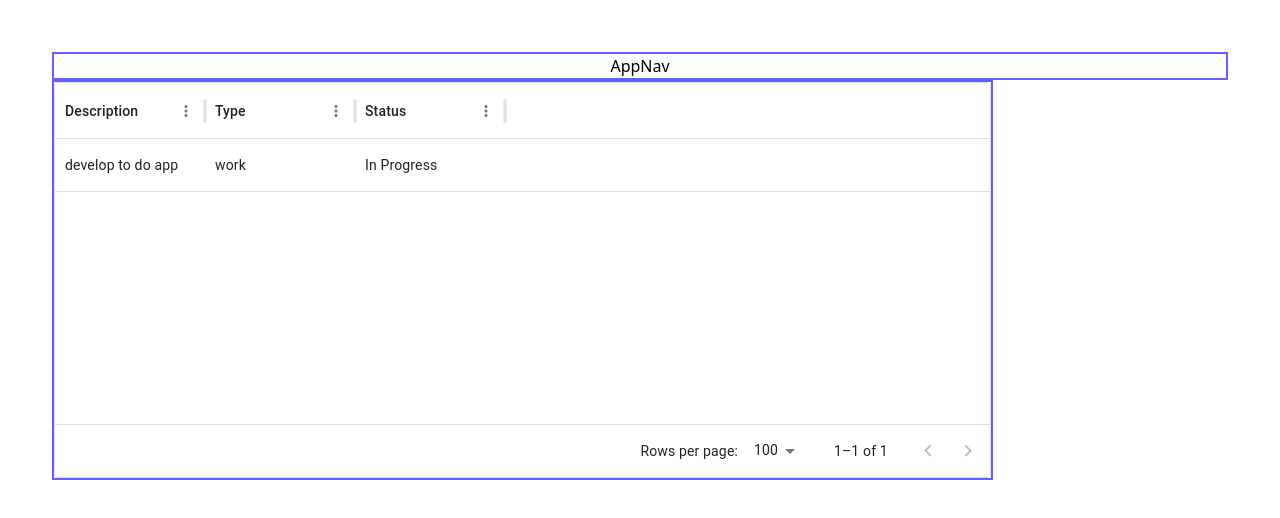
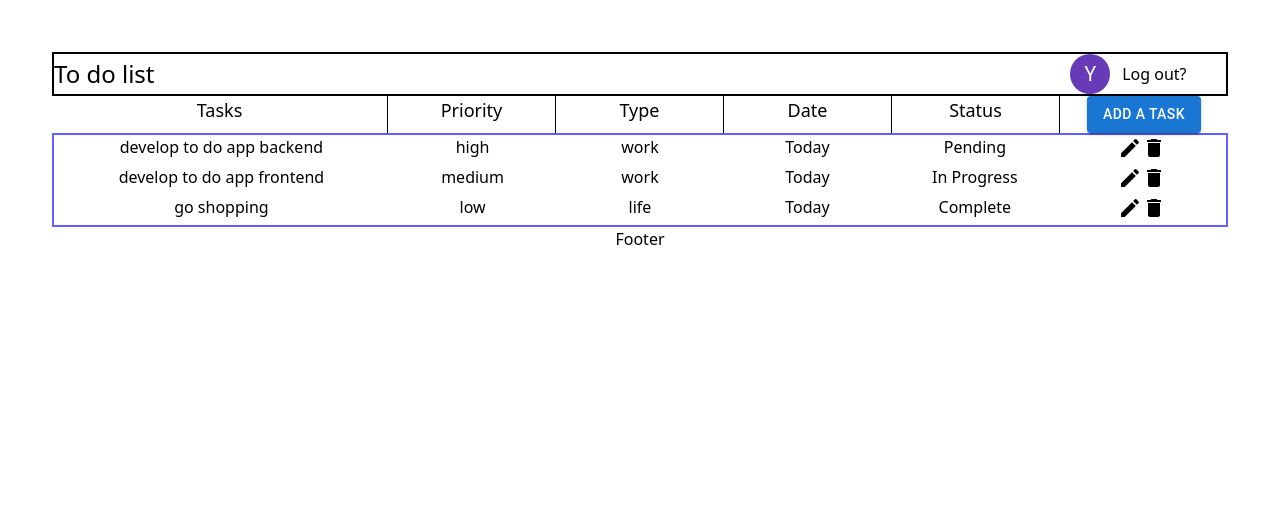
Before and after one commit to CaitlinLi123/timely, a React (Vite) app in the folder frontend/: page / in a window 1280 px wide. Shown: the top 518 px of the page. Built offline with nearby package versions, Linux system fonts and the light colour scheme.

Commit message:
feat: complete homepage layout

```diff
--- a/frontend/package.json
+++ b/frontend/package.json
@@ -12,6 +12,7 @@
   "dependencies": {
     "@emotion/react": "^11.14.0",
     "@emotion/styled": "^11.14.0",
+    "@mui/icons-material": "^6.4.7",
     "@mui/material": "^6.4.7",
     "@mui/styled-engine-sc": "^6.4.6",
     "@mui/x-data-grid": "^7.27.3",
--- /dev/null
+++ b/frontend/src/components/AddTodo.jsx
@@ -0,0 +1,36 @@
+import React from 'react'
+import DeleteIcon from '@mui/icons-material/Delete';
+import AddIcon from '@mui/icons-material/Add';
+
+export default function AddTodo() {
+  return (
+    <div className='grid grid-cols-7'>
+        <input className='col-span-2' type='text'/>
+        <div>
+            <select name="priority" id="addtodo_priority">
+                <option value="high">High</option>
+                <option value="medium">Medium</option>
+                <option value="low">Low</option>
+            </select>
+        </div>
+        <input type='text'/>
+        <input type="date" />
+        <div>
+        <select name="status" id="addtodo_status">
+            <option value="pending">Pending</option>
+            <option value="in_progress">In Progress</option>
+            <option value="complete">Complete</option>
+        </select>
+        </div>
+        <div>
+        <button className='cursor-point'>
+                <AddIcon />
+            </button>
+            <button className='cursor-point'>
+                <DeleteIcon />
+            </button>
+        </div>
+
+    </div>
+  )
+}
--- a/frontend/src/components/AppNav.jsx
+++ b/frontend/src/components/AppNav.jsx
@@ -1,7 +1,17 @@
 import React from 'react'
+import Avatar from '@mui/material/Avatar';
+import {deepPurple } from '@mui/material/colors';
 
 export default function AppNav() {
   return (
-    <div className='border-2 border-indigo-500'>AppNav</div>
+    <div className='border-2
+    grid grid-cols-6 grid-rows-1 items-center place-content-center'>
+      <div className='col-span-5 justify-self-start  text-2xl'>To do list</div>
+      {/* User Avatars: username's first letter */}
+      <div className='justify-self-center flex items-center place-content-center gap-3'>
+        <Avatar sx={{ bgcolor: deepPurple[500] }}>Y</Avatar>
+        <span className='cursor-pointer '>Log out?</span>
+      </div>
+    </div>
   )
 }
--- a/frontend/src/components/BoardBar.jsx
+++ b/frontend/src/components/BoardBar.jsx
@@ -1,19 +1,31 @@
-import React from 'react'
+import React from 'react';
+import Button from '@mui/material/Button';
 
-export default function BoardBar({todos,setTodos}) {
+export default function BoardBar({setShowAdd}) {
   const handleClick = ()=>{
+    setShowAdd(true);
+  }
+  const handleSubmit = ()=>{
     const emptyTodo =  {};
     setTodos(todos=>[...todos,emptyTodo]);
   }
+
   return (
-    <div className='flex grid grid-cols-4'>
-      <div>Tasks</div>
+    <div className='grid grid-cols-7 w-full divide-x text-lg'>
+      <div className='col-span-2'>Tasks</div>
+      <div>Priority</div>
       <div>Type</div>
+
+      <div>Date</div>
       <div>Status</div>
-      <button onClick={handleClick}
+      <div onClick={handleClick}
       className='
       cursor-pointer
-      rounded-full border-2 border-black w-[20px]  justify-items-center'>+</button>
+      justify-center'>
+      <Button variant="contained" onClick={handleClick}>
+        Add a Task
+      </Button>
+      </div>
     </div>
   )
 }
--- /dev/null
+++ b/frontend/src/components/Footer.jsx
@@ -0,0 +1,7 @@
+import React from 'react'
+
+export default function Footer() {
+  return (
+    <div>Footer</div>
+  )
+}
--- a/frontend/src/components/MainBoard.jsx
+++ b/frontend/src/components/MainBoard.jsx
@@ -2,33 +2,59 @@ import React, { useState } from 'react'
 import Todo from './Todo'
 import BoardBar from './BoardBar'
 import { DataGrid } from '@mui/x-data-grid';
+import PriorityBoard from './PriorityBoard';
 
 export default function MainBoard() {
-  const [todos, setTodos] = useState([
-    {
+  // backend will do the filtering
+  const [high,setHigh] = useState([
+      {
       "id":1,
       "type":"work",
-      "description":"develop to do app",
+      "description":"develop to do app backend",
+      "priority":"high",
+      "status":"Pending",
+      "date":"Today"},
+  ])
+
+  const [medium,setMedium] = useState([
+    {
+      "id":2,
+      "type":"work",
+      "description":"develop to do app frontend",
       "priority":"medium",
       "status":"In Progress",
-      "username":"yu"}
-  ]);
-  const columns = [
-    { field: 'description', headerName: 'Description', width: 150 },
-    { field: 'type', headerName: 'Type', width: 150 },
-    { field: 'status', headerName: 'Status', width: 150 },
-  ];
+      "date":"Today"},
+])
+
+const [low,setLow] = useState([
+  {
+    "id":3,
+    "type":"life",
+    "description":"go shopping",
+    "priority":"low",
+    "status":"Complete",
+    "date":"Today"}
+])
+  // const columns = [
+  //   { field: 'description', headerName: 'Description', width: 150 },
+  //   { field: 'type', headerName: 'Type', width: 150 },
+  //   { field: 'status', headerName: 'Status', width: 150 },
+  // ];
 
   return (
-    <div className='border-2 border-indigo-500 h-[400px] w-4/5'>
+    <div className='border-2 border-indigo-500 h-2/3 w-full'>
       {/* <BoardBar todos={todos} setTodos={setTodos}/>
       {
         todos.map(todo => (
            <Todo todo={todo}/>)
         )
       } */}
-    <DataGrid rows={todos} columns={columns}/>
-
+    {/* <DataGrid rows={todos} columns={columns}/> */}
+      {
+        [high,medium,low].map(
+          todos=><PriorityBoard todos={todos} />
+        )
+      }
 
     </div>
   )
--- /dev/null
+++ b/frontend/src/components/PriorityBoard.jsx
@@ -0,0 +1,15 @@
+import React from 'react'
+import Todo from './Todo'
+
+export default function PriorityBoard({todos}) {
+    console.log(todos);
+  return (
+    <div>
+        <ul>
+            {
+        todos.map(todo=><li><Todo todo={todo} /></li>)
+    }
+        </ul>
+       </div>
+  )
+}
--- a/frontend/src/components/Todo.jsx
+++ b/frontend/src/components/Todo.jsx
@@ -1,28 +1,31 @@
 import React, { useState } from 'react'
+import EditIcon from '@mui/icons-material/Edit';
+import DeleteIcon from '@mui/icons-material/Delete';
 
 export default function Todo({todo}) {
   const [status, setStatus] = useState(todo["status"]);
+  const handleEditClick = ()=>{
+    console.log("edit");
+  }
+  const handleDeleteClick = ()=>{
+    console.log("delete");
+  }
   return (
-    <div className='grid grid-cols-4 w-full border-3 border-black h-[30px]'>
-      <div className='flex gap-3 justify-center'>
-        {
-          "description" in todo?<input type='checkbox'></input>:""
-        }
-        {/* <input type='text' placeholder={todo["description"]} className='text-black'></input> */}
-        <div>{todo["description"]}</div>
+    <div className='grid grid-cols-7 w-full h-[30px]'>
+     <div className='col-span-2'>{todo.description}</div>
+     <div className=''>{todo.priority}</div>
+     <div className=''>{todo.type}</div>
+     <div className=''>{todo.date}</div>
+     <div className=''>{todo.status}</div>
+     <div className=''>
+      <button className='cursor-point' onClick={handleEditClick}>
+         <EditIcon />
+      </button>
+       <button className='cursor-point' onClick={handleDeleteClick}>
+         <DeleteIcon />
+       </button>
 
-        </div>
-      <div>{todo["type"]}</div>
-      <div className='flex justify-center'>
-        <div className={
-          `rounded-xl w-[150px] ${
-            status === "In Progress" ? "bg-yellow-200" :
-            status === "Complete" ? "bg-green-200" :
-            status === "Pending"? "bg-red-200" : ""
-          }`}>
-          {status}
-        </div>
-        </div>
+     </div>
     </div>
   )
 }
--- a/frontend/src/page/HomePage.jsx
+++ b/frontend/src/page/HomePage.jsx
@@ -1,12 +1,22 @@
-import React from 'react'
+import React, { useState } from 'react'
 import MainBoard from "../components/MainBoard";
 import AppNav from "../components/AppNav";
+import BoardBar from '../components/BoardBar';
+import Footer from '../components/Footer';
+import AddTodo from '../components/AddTodo';
 
 export default function HomePage() {
+  const [showAdd, setShowAdd] = useState(false);
   return (
     <div className='flex flex-col p-5'>
       <AppNav />
+      <BoardBar setShowAdd = {setShowAdd}/>
+      {
+        showAdd?<AddTodo />:""
+      }
+
       <MainBoard />
+      <Footer />
     </div>
   )
 }
```
Also changed, not shown: 2 other files (tests, documents, lock files or other folders).
